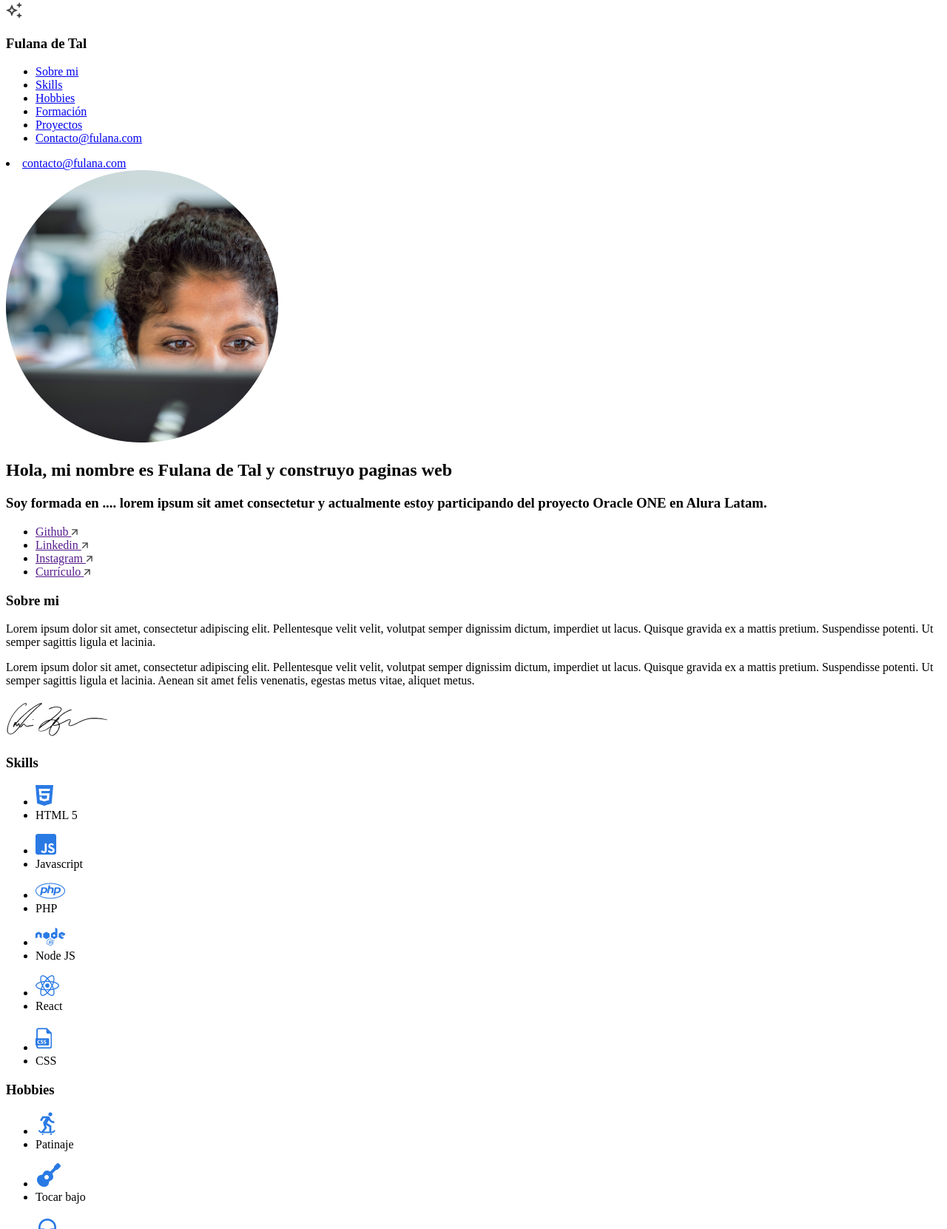
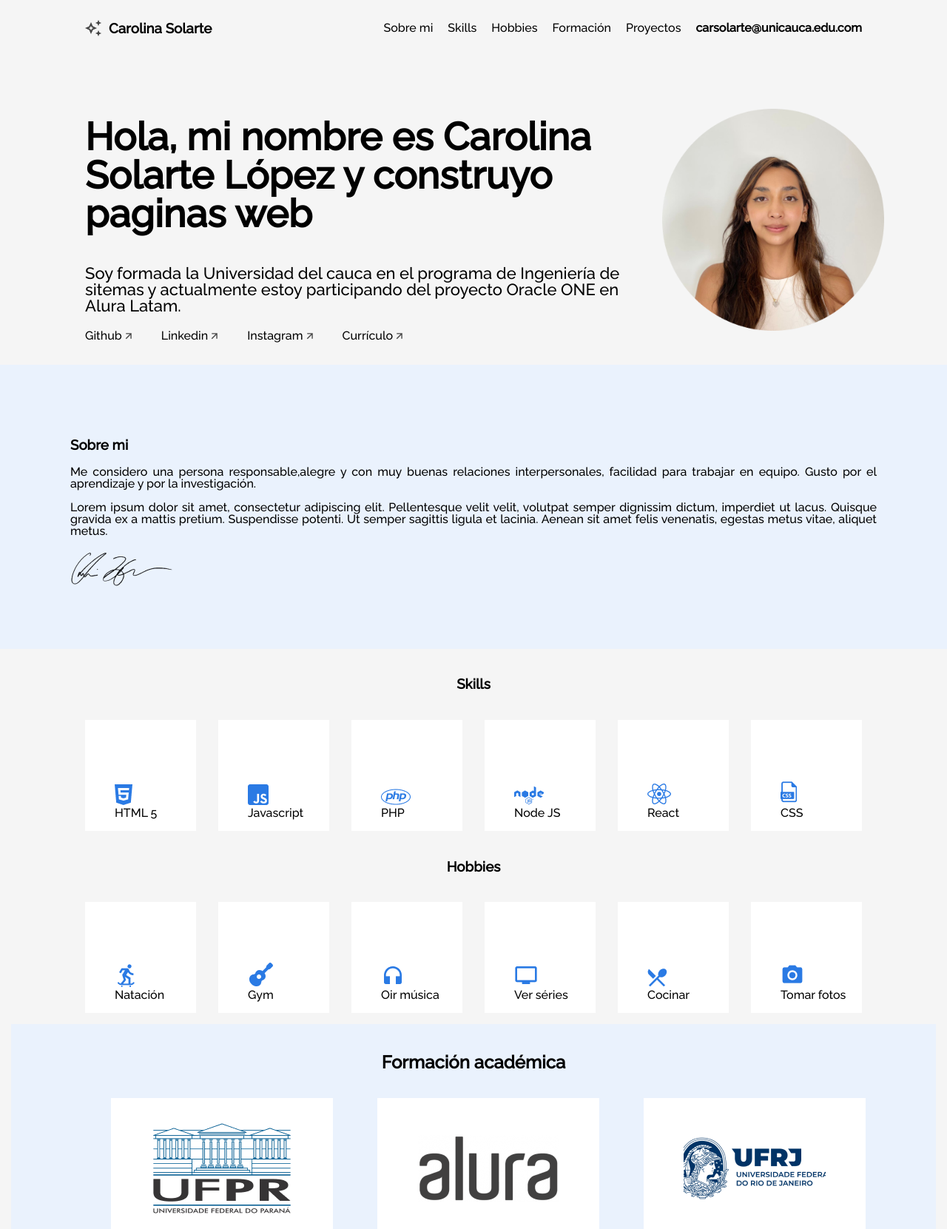
Before and after one commit to Carsolarte/Portafolio_Challenge, a plain HTML site: page index.html in a window 1280 px wide. Shown: the part 5-1666 px from the top of the page at 74% size. Drawn offline with Linux system fonts and the light colour scheme.

Commit message:
Cambios hasta experiencia

```diff
--- a/index.html
+++ b/index.html
@@ -5,9 +5,10 @@
     <meta http-equiv="X-UA-Compatible" content="IE=edge">
     <meta name="viewport" content="width=device-width, initial-scale=1.0">
     <!-- Referencia de la hoja de estilo de Css -->
-    <link rel="stylesheet" href="style.css">
+
     <link rel="preconnect" href="https://fonts.googleapis.com">
     <link rel="preconnect" href="https://fonts.gstatic.com" crossorigin>
+    <link rel="stylesheet" href="./styles.css">
     <!-- Fonte del Proyecto Raleway -->
     <link href="https://fonts.googleapis.com/css2?family=Raleway:wght@500&display=swap" rel="stylesheet">
     <title> Mi Portafolio</title>
@@ -18,7 +19,7 @@
     <section class="menu">
         <header class="menu__header">
             <img src="assets\vector.png">
-            <h3 class="menu__title">Fulana de Tal</h3>
+            <h3 class="menu__title">Carolina Solarte</h3>
         </header>
         <nav>
             <ul class="menu__list">
@@ -27,19 +28,19 @@
                 <li class="menu__list__item"><a href="#hobbies">Hobbies</a></li>
                 <li class="menu__list__item"><a href="#formacion">Formación</a></li>
                 <li class="menu__list__item"><a href="#xp">Proyectos</a></li>
-                <li class="menu__list__item"><a href="#contacto">Contacto@fulana.com</a></li>
+                <li class="menu__list__item"><a href="#contacto"><b>carsolarte@unicauca.edu.com</b></a></li>
             </ul>
-            <li class="menu__list__item__contato"><a href="#contacto">contacto@fulana.com</a></li>
+
         </nav>
     </section>
 
     <!-- Sección del Header/Title/Hero -->
     <section class="title">
         <div class="title__div">
-            <img class="title__profile" src="assets\profile.png">
+            <img class="title__profile" src="assets\Cs.png">
             <div class="title__container">
-                <h2 class="title__bio">Hola, mi nombre es Fulana de Tal y construyo paginas web</h2>
-                <h3 class="title__subsection">Soy formada en .... lorem ipsum sit amet consectetur y actualmente estoy participando del proyecto Oracle ONE en Alura Latam.</h3>
+                <h2 class="title__bio"><b>Hola, mi nombre es Carolina Solarte López y construyo paginas web</b></h2>
+                <h3 class="title__subsection">Soy formada  la Universidad del cauca en el programa de Ingeniería de sitemas y actualmente estoy participando del proyecto Oracle ONE en Alura Latam.</h3>
                 <ul class="title__network">
                      <!-- Pon los enlaces de tus redes sociales favoritas -->
                     <li class="title__network__item"><a href="">Github <img src="assets\arrow.png"> </a></li>
@@ -55,7 +56,14 @@
     <section class="about" id="sobre-mi">
         <div class="about__container">
             <h3 class="about__title">Sobre mi</h3>
-            <p class="about__paragraph">Lorem ipsum dolor sit amet, consectetur adipiscing elit. Pellentesque velit velit, volutpat semper dignissim dictum, imperdiet ut lacus. Quisque gravida ex a mattis pretium. Suspendisse potenti. Ut semper sagittis ligula et lacinia.  </p>
+            <p class="about__paragraph"> Me considero una persona
+                responsable,alegre y con
+                muy buenas relaciones
+                interpersonales,
+               facilidad
+                para trabajar en equipo.
+                Gusto por el aprendizaje y
+                por la investigación.  </p>
             <p class="about__paragraph">Lorem ipsum dolor sit amet, consectetur adipiscing elit. Pellentesque velit velit, volutpat semper dignissim dictum, imperdiet ut lacus. Quisque gravida ex a mattis pretium. Suspendisse potenti. Ut semper sagittis ligula et lacinia. Aenean sit amet felis venenatis, egestas metus vitae, aliquet metus.</p>
             <!-- Si quieres, pon tú firma acá! -->
             <img src="assets\signature.png">
@@ -117,14 +125,14 @@
                 <div class="hobbies__box">
                     <ul>
                         <li class="hobbies__img"><img src="assets\skate_icon.png"></li>
-                        <li class="hobbies__name"> Patinaje</li>
+                        <li class="hobbies__name"> Natación</li>
                     </ul>
                 </div>
 
                 <div class="hobbies__box">
                     <ul>
                         <li class="hobbies__img"> <img src="assets\guitar_icon.png" alt=""></li>
-                        <li class="hobbies__name">Tocar bajo</li>
+                        <li class="hobbies__name">Gym</li>
                     </ul>
                 </div>
 
--- a/styles.css
+++ b/styles.css
@@ -14,10 +14,11 @@ coloque nas sessões indicadas*/
 body {
     box-sizing: border-box;
     background-color: var(--cor-de-fundo) ;
-    font-family: 'Raleway';
+    font-family: Raleway;
     margin: 0;
-    padding: 0;
+    padding:0 ;
     line-height: 1;
+
 }
 ol, ul,li {
     list-style: none;
@@ -43,38 +44,221 @@ https://en.bem.info/methodology/quick-start/*/
 
 section.menu{
 
+    margin: 15px;
+    padding:0 100px;
+}
+.menu{
+    display: flex;
+    justify-content: space-between; /* Espacia el header y la lista a los extremos */
+    align-items: center; /* Alinea verticalmente los elementos */
+
+}.menu__title{
+    display: flexbox;
+}
+.menu__header{
+    display: flex;
+    align-items: center; /* Centra verticalmente los elementos */
+    gap: 10px;
+    flex-grow: 1;
+
+}
+.menu__list{
+    display: flex;
+    gap: 20px;
+    justify-content: flex-end;
+
 }
 
 /*Sección Title*/
 
 section.title{
+    margin: 15px;
+    padding:0 100px;
+    width: 100%; /* Asegura que ocupe todo el ancho disponible */
+    display: flex;
+    justify-content: center; /* Centra horizontalmente el contenedor */
+    align-items: center; /* Alinea verticalmente los elementos */
+    margin-top: 50px;
+    box-sizing: border-box; /* Incluye el padding en el tamaño total */
 
 }
 
+.title__div {
+    display: flex;
+    align-items: center; /* Alinea verticalmente los elementos */
+    justify-content: space-between; /* Espacia los elementos */
+    width: 100%; /* Ocupa todo el ancho del contenedor */
+}
+
+.title__profile {
+    width: 300px; /* Ajusta el tamaño de la imagen */
+    order: 2; /* Coloca la imagen al final en flex */
+}
+.title__profile{
+    justify-content: flex-end;
+}
+.title__subsection{
+    font-size: 22px;
+    font-weight: 100;
+}
+.title__bio{
+    font-size: 52px;
+
+}
+.title__network{
+    display: flex;
+    gap:40px;
+    padding: 0;
+}
 /*Sección About*/
 
 section.about{
 
+    background-color:rgba(234, 242, 253, 1);
+
+}
+.about__container{
+    margin: 15px;
+    padding: 80px;
+    align-items: start;
+    text-align: justify;
 }
 
+/*Sección Skills*/
+.skills{
+    margin: 15px;
+    padding:0 100px;
+
+}
+.skills__title{
+    padding: 20px;
+    text-align:  center;
+}
+.skills__line{
+    justify-content: space-between;
+    display: flex;
+}
+
+.skills__box {
+    display: flex;
+    flex-direction: column; /* Coloca los elementos uno debajo del otro */
+    justify-content: flex-end; /* Alinea el contenido en la parte inferior */
+    align-items: flex-start; /* Alinea el contenido a la izquierda */
+    width: 150px; /* Ancho fijo para cada caja de habilidades */
+    height: 150px; /* Alto fijo para cada caja de habilidades */
+    background-color: white; /* Fondo blanco para cada cuadro */
+    box-sizing: border-box; /* Incluye padding en el tamaño total *//
+ }
+
+
 /*Sección Hobbies*/
+section.hobbies{
+    margin: 15px;
+    padding:0 100px;
 
-section.hobbies{
+
+}
+.hobbies__title{
+    padding: 20px;
+    text-align: center;
+}
+.hobbies__line{
+    justify-content: space-between;
+    display: flex;
+}
+.hobbies__box{
+    display: flex;
+    flex-direction: column; /* Coloca los elementos uno debajo del otro */
+    justify-content: flex-end; /* Alinea el contenido en la parte inferior */
+    align-items: flex-start; /* Alinea el contenido a la izquierda */
+    width: 150px; /* Ancho fijo para cada caja de habilidades */
+    height: 150px; /* Alto fijo para cada caja de habilidades */
+    background-color: white; /* Fondo blanco para cada cuadro */
+    box-sizing: border-box; /* Incluye padding en el tamaño total */
+}
+/* Experiencia Académica*/
+
+section.academic{
+    background-color:rgba(234, 242, 253, 1);
+    margin: 15px;
+    padding-top:20px;
+}
+.academic__title{
+    text-align: center;
+}
+
+.academic__courses {
+    display: flex;
+    flex-wrap: wrap; /* Permite que los elementos se envuelvan en varias líneas si es necesario */
+    gap: 20px; /* Espacio entre los elementos */
+    justify-content: center; /* Centra los elementos horizontalmente */
+}
+
+.academic__courses__item__img {
+    display: flex;
+    flex-direction: column;
+    justify-content: space-between; /* Distribuye el contenido a lo largo del cuadro */
+    align-items: center;
+    width: 300px;
+    height: 200px;
+    padding: 30px; /* Espacio interno en los cuadros */
+    flex-shrink: 0;
+    background-color: white; /* Fondo blanco para cada cuadro */
+    box-sizing: border-box; /* Incluye padding en el tamaño total */
+    text-align: center; /* Centra el texto dentro de los cuadros */
+}
+
+
+.academic__courses__item__title,
+.academic__courses__item__subtitle {
+    margin: 0px; /* Reduce el margen vertical para acercar el título y subtítulo */
+
+}
+/* experiencia*/
+
+section.experience{
+    margin: 15px;
+    padding:0 100px;
+
+}
+.experience__section__title{
+    text-align: center;
+    padding: 20px;
+}
+
+.experiencie__box{
+    display: flex;
+    flex-direction: wrap column;
+    align-items: start;
+    padding: 20px;
+
+}
+.experience__box:nth-child(1),
+.experience__box:nth-child(3) {
+    flex-direction: row-reverse; /* Invertir orden de imagen y texto en contenedores pares */
+}
+
+.experience__info-container {
+    padding-left: 20px;
 
 }
 
-/* Experiencia Académica*/
+.experience__title {
+    font-size: 32px;
 
-section.academic{
 
 }
 
-/* experiencia*/
-
-section.experience{
-
+.experience__text {
+    font-size: 16px;
+    font-style: medium;
+    margin: 10px 0;
 }
 
+.experience__description {
+    display: flex;
+    gap: 10px;
+}
 /*Contacto*/
 
 section.formcontato{
```
Also changed, not shown: assets/Cs.png (added).
